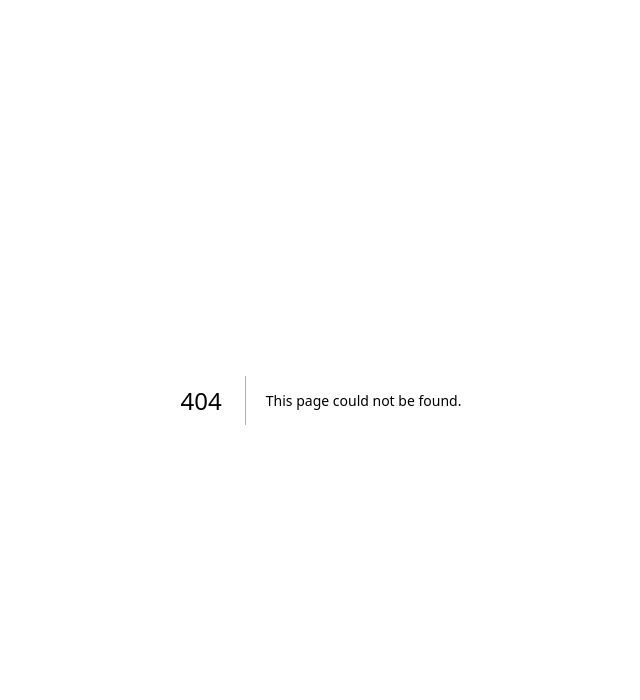
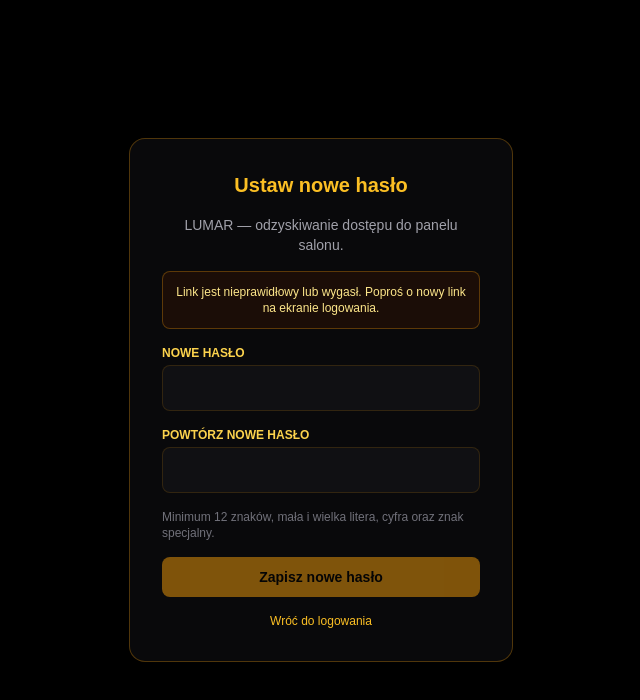
Before and after one commit to adelbertusshop/booking-app-mvp, a Next.js app: page /reset-password in a window 1280 px wide. Before the commit this address had no page. Shown: the top 700 px of the page, without its empty margins (319-959 px from the left). Built offline with nearby package versions, Linux system fonts and the light colour scheme; no server answers.

Commit message:
Add Supabase password recovery page

```diff
--- /dev/null
+++ b/app/reset-password/page.tsx
@@ -0,0 +1,101 @@
+'use client';
+
+import Link from 'next/link';
+import { useEffect, useState } from 'react';
+import { createClient } from '@supabase/supabase-js';
+
+const supabase = createClient(
+  process.env.NEXT_PUBLIC_SUPABASE_URL || '',
+  process.env.NEXT_PUBLIC_SUPABASE_ANON_KEY || ''
+);
+
+function passwordPolicyError(password: string): string | null {
+  if (password.length < 12) return 'Hasło musi mieć co najmniej 12 znaków.';
+  if (!/[a-z]/.test(password)) return 'Hasło musi zawierać małą literę.';
+  if (!/[A-Z]/.test(password)) return 'Hasło musi zawierać wielką literę.';
+  if (!/[0-9]/.test(password)) return 'Hasło musi zawierać cyfrę.';
+  if (!/[^A-Za-z0-9]/.test(password)) return 'Hasło musi zawierać znak specjalny.';
+  return null;
+}
+
+export default function ResetPasswordPage() {
+  const [ready, setReady] = useState(false);
+  const [password, setPassword] = useState('');
+  const [confirmation, setConfirmation] = useState('');
+  const [saving, setSaving] = useState(false);
+  const [message, setMessage] = useState('');
+  const [success, setSuccess] = useState(false);
+
+  useEffect(() => {
+    let active = true;
+    supabase.auth.getSession().then(({ data: { session } }) => {
+      if (active) {
+        setReady(Boolean(session));
+        if (!session) setMessage('Link jest nieprawidłowy lub wygasł. Poproś o nowy link na ekranie logowania.');
+      }
+    });
+    const { data: listener } = supabase.auth.onAuthStateChange((_event, session) => {
+      if (active && session) {
+        setReady(true);
+        setMessage('');
+      }
+    });
+    return () => {
+      active = false;
+      listener.subscription.unsubscribe();
+    };
+  }, []);
+
+  const handleSubmit = async (event: React.FormEvent<HTMLFormElement>) => {
+    event.preventDefault();
+    setMessage('');
+    const policyError = passwordPolicyError(password);
+    if (policyError) { setMessage(policyError); return; }
+    if (password !== confirmation) { setMessage('Podane hasła nie są identyczne.'); return; }
+    if (!ready) { setMessage('Link jest nieprawidłowy lub wygasł. Poproś o nowy link.'); return; }
+
+    setSaving(true);
+    const { error } = await supabase.auth.updateUser({ password });
+    if (error) {
+      setMessage('Nie udało się zmienić hasła. Link mógł wygasnąć — poproś o nowy.');
+    } else {
+      setSuccess(true);
+      setMessage('Hasło zostało zmienione. Możesz przejść do panelu LUMAR.');
+      setPassword('');
+      setConfirmation('');
+    }
+    setSaving(false);
+  };
+
+  return (
+    <main className="min-h-screen bg-black text-amber-100 flex items-center justify-center p-4">
+      <section className="bg-zinc-950 border border-amber-500/30 p-8 rounded-2xl max-w-sm w-full space-y-4 shadow-2xl">
+        <h1 className="text-xl font-bold text-amber-400 text-center">Ustaw nowe hasło</h1>
+        <p className="text-sm text-zinc-400 text-center">LUMAR — odzyskiwanie dostępu do panelu salonu.</p>
+        {message && <p role="status" className={`text-xs text-center p-3 rounded-lg border ${success ? 'text-emerald-300 bg-emerald-950/30 border-emerald-500/30' : 'text-amber-200 bg-amber-950/30 border-amber-500/30'}`}>{message}</p>}
+        {!success && (
+          <form onSubmit={handleSubmit} className="space-y-4">
+            <div>
+              <label className="block text-xs font-bold text-amber-300 uppercase mb-1">Nowe hasło</label>
+              <input type="password" value={password} onChange={(event) => setPassword(event.target.value)}
+                autoComplete="new-password" minLength={12} required disabled={!ready || saving}
+                className="w-full bg-zinc-900 border border-amber-500/30 rounded-lg p-3 text-amber-100 text-sm focus:outline-none focus:border-amber-400 disabled:opacity-50" />
+            </div>
+            <div>
+              <label className="block text-xs font-bold text-amber-300 uppercase mb-1">Powtórz nowe hasło</label>
+              <input type="password" value={confirmation} onChange={(event) => setConfirmation(event.target.value)}
+                autoComplete="new-password" minLength={12} required disabled={!ready || saving}
+                className="w-full bg-zinc-900 border border-amber-500/30 rounded-lg p-3 text-amber-100 text-sm focus:outline-none focus:border-amber-400 disabled:opacity-50" />
+            </div>
+            <p className="text-xs text-zinc-500">Minimum 12 znaków, mała i wielka litera, cyfra oraz znak specjalny.</p>
+            <button type="submit" disabled={!ready || saving}
+              className="w-full bg-amber-500 hover:bg-amber-400 text-black font-bold py-2.5 rounded-lg text-sm transition-colors disabled:opacity-50">
+              {saving ? 'Zapisywanie…' : 'Zapisz nowe hasło'}
+            </button>
+          </form>
+        )}
+        <p className="text-center text-xs text-zinc-400"><Link href="/admin" className="text-amber-400 hover:text-amber-300">Wróć do logowania</Link></p>
+      </section>
+    </main>
+  );
+}
```
